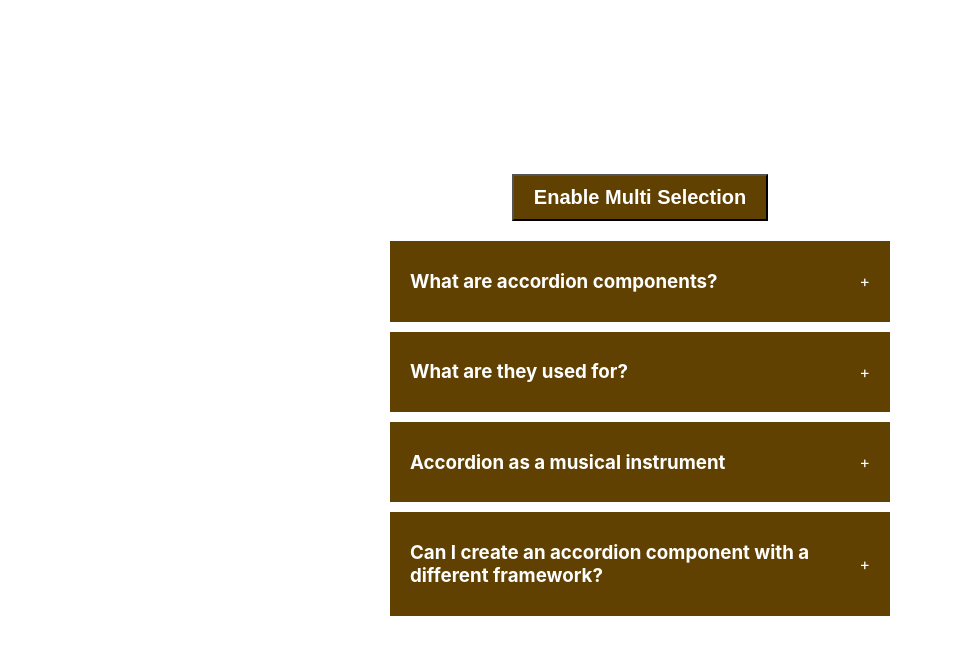
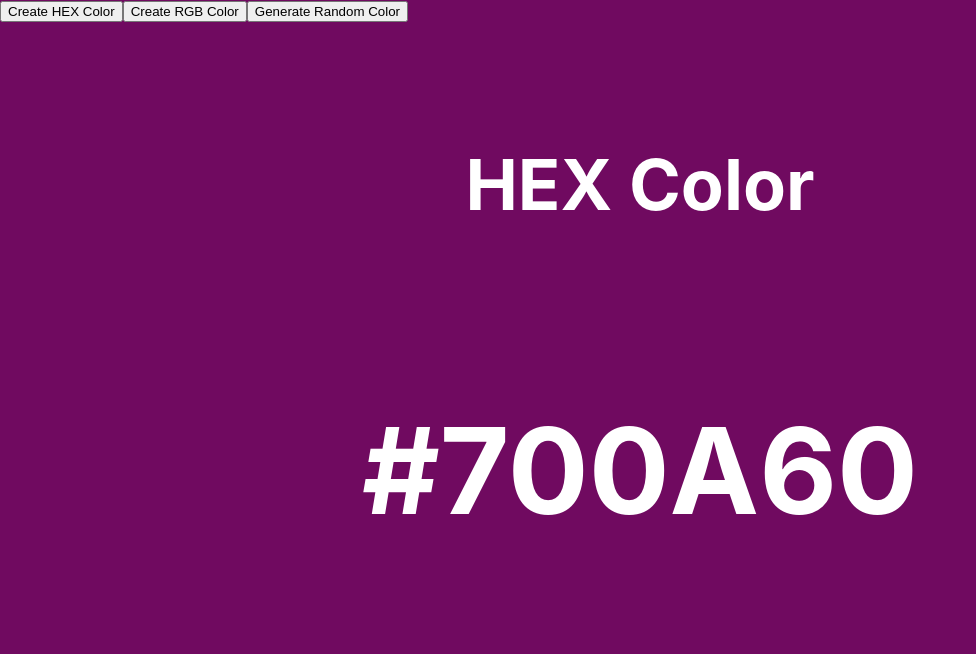
Before and after one commit to JasonRhoads/freecodecamp, a React (Create React App) app: page / in a window 1280 px wide. Shown: the top 654 px of the page, without its empty margins (0-976 px from the left). Built offline with nearby package versions, Linux system fonts and the light colour scheme.

Commit message:
create random Color component

```diff
--- a/src/App.js
+++ b/src/App.js
@@ -1,12 +1,16 @@
 import './App.css';
 import Accordian from './components/accordian';
+import RandomColor from './components/random-color';
 
 function App() {
   return (
     <div className='App'>
 
       {/* Accordian Component */}
-      <Accordian />
+      {/* <Accordian /> */}
+
+      {/* Random Color Component */}
+      <RandomColor />
     </div>
   );
 }
--- /dev/null
+++ b/src/components/random-color/index.jsx
@@ -0,0 +1,66 @@
+
+import { useEffect, useState } from "react";
+
+export default function RandomColor() {
+
+    const [typeOfColor, setTypeOfColor] = useState('hex');
+    const [color, setColor] = useState('#000000');
+
+
+    function randomColorUtility(length) {
+        return Math.floor(Math.random() * length);
+    }
+
+    function handleCreateRandomHexColor() {
+        const hex = [0, 1, 2, 3, 4, 5, 6, 7, 8, 9, "A", "B", "C", "D", "E", "F"];
+        let hexColor = "#";
+
+        for (let i = 0; i < 6; i++) {
+            hexColor += hex[randomColorUtility(hex.length)];
+        }
+
+        setColor(hexColor);
+    }
+
+    function handleCreateRandomRgbColor() {
+        const r = randomColorUtility(256);
+        const g = randomColorUtility(256);
+        const b = randomColorUtility(256);
+
+        setColor(`rgb(${r}, ${g}, ${b})`);
+    }
+
+    useEffect(() => {
+        if(typeOfColor === 'rgb') handleCreateRandomRgbColor()
+        else handleCreateRandomHexColor();
+    }, [typeOfColor])
+
+    return (
+        <div
+            style={{
+                width: "100vw",
+                height: "100vh",
+                background: color,
+            }}>
+            <button onClick={() => setTypeOfColor('hex')}>Create HEX Color</button>
+            <button onClick={() => setTypeOfColor('rgb')}>Create RGB Color</button>
+            <button onClick={typeOfColor === 'hex'
+                ? handleCreateRandomHexColor
+                : handleCreateRandomRgbColor}
+            >Generate Random Color</button>
+            <div style={{
+                display: 'flex',
+                justifyContent: 'center',
+                alignItems: 'center',
+                color: '#FFF',
+                fontSize : '60px',
+                marginTop : '50px',
+                flexDirection: 'column',
+                gap: '20px'
+            }}>
+                <h3>{typeOfColor === 'hex' ? 'HEX Color' : 'RGB Color'}</h3>
+                <h1>{color}</h1>
+            </div>
+        </div>
+    )
+}
```
